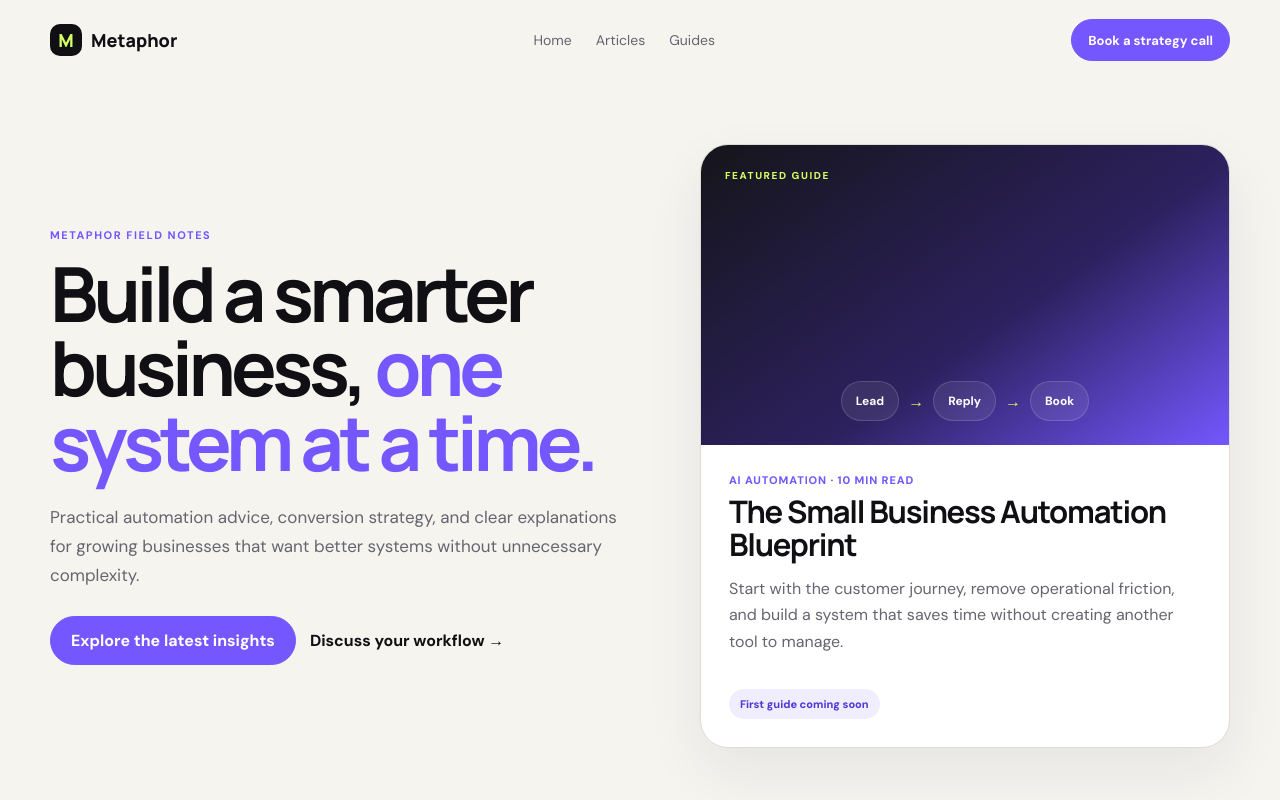
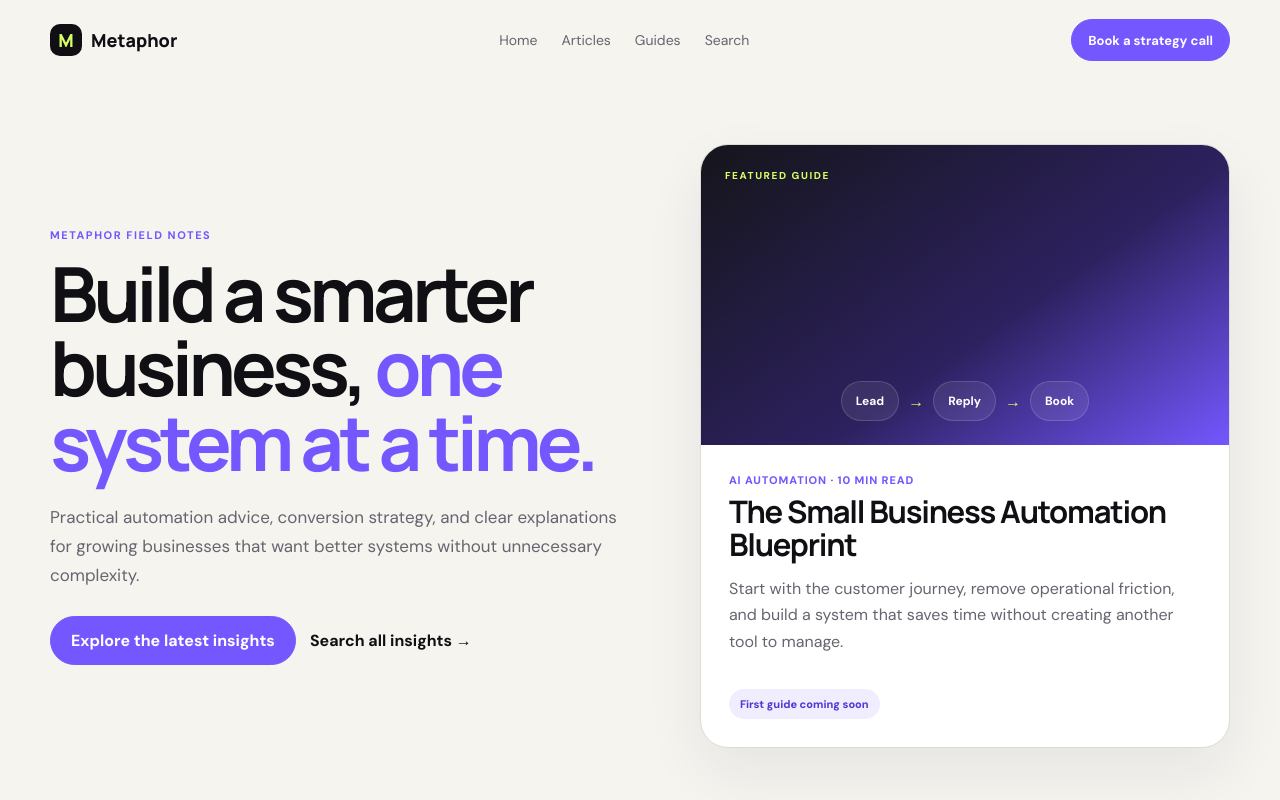
Before and after one commit to cocodev86/Coco1, a Next.js app: page /blog in a window 1280 px wide. Shown: the top 800 px of the page. Built offline with nearby package versions, Linux system fonts and the light colour scheme.

Commit message:
Link blog homepage to search

```diff
--- a/app/blog/page.tsx
+++ b/app/blog/page.tsx
@@ -26,6 +26,7 @@ export default function BlogHome() {
           <Link href="/">Home</Link>
           <a href="#latest">Articles</a>
           <a href="#guides">Guides</a>
+          <Link href="/blog/search">Search</Link>
         </div>
         <Link className="button button-small" href="/#booking">
           Book a strategy call
@@ -43,7 +44,7 @@ export default function BlogHome() {
           </p>
           <div className={styles.heroActions}>
             <a className="button" href="#latest">Explore the latest insights</a>
-            <Link className={styles.secondaryLink} href="/#booking">Discuss your workflow →</Link>
+            <Link className={styles.secondaryLink} href="/blog/search">Search all insights →</Link>
           </div>
         </div>
 
```
